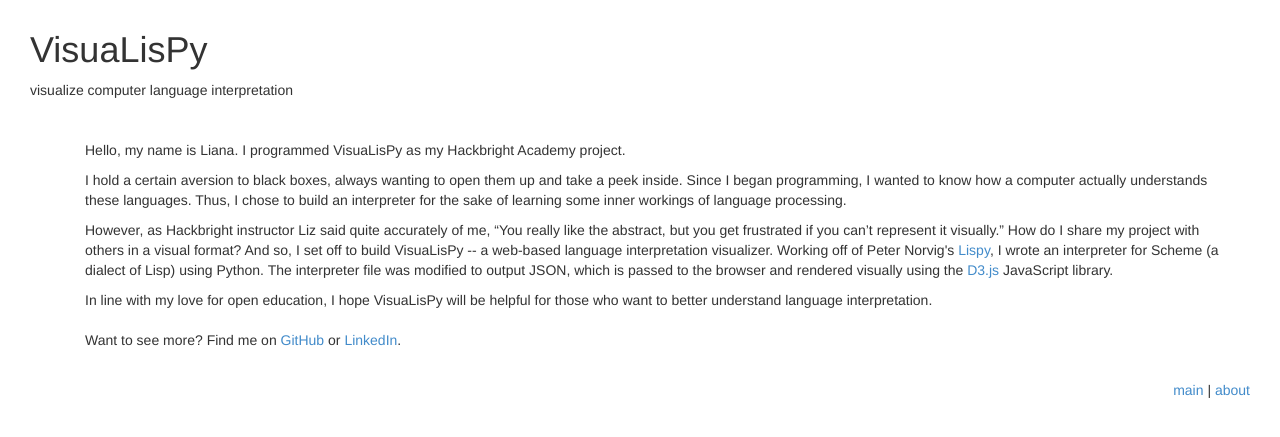
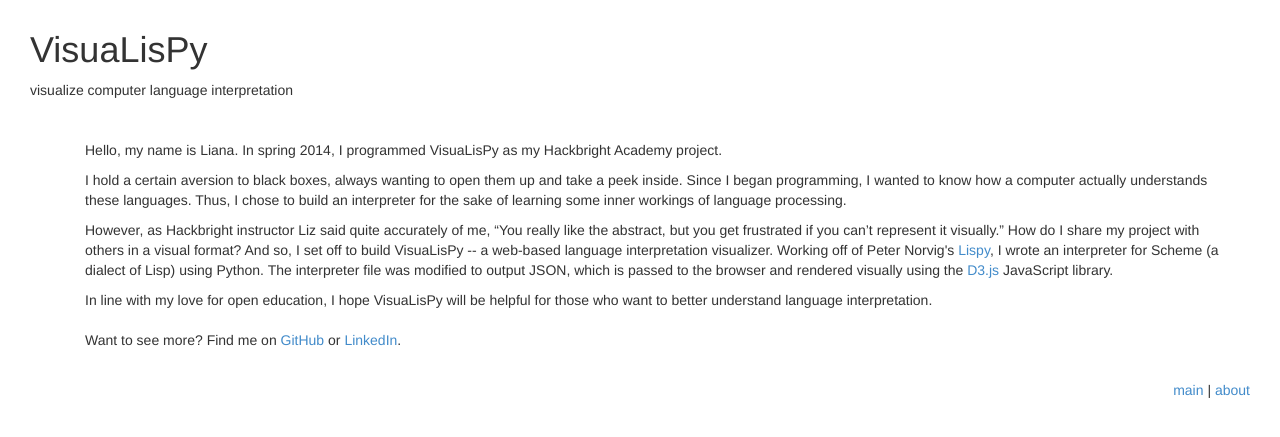
Before and after one commit to lolilo/VisuaLisPy, a Flask app: page /about in a window 1280 px wide. Shown: the top 437 px of the page. Run offline with Flask 2, Linux system fonts and the light colour scheme; some libraries are stand-ins or nearby versions.

Commit message:
cleaning

```diff
--- a/templates/about.html
+++ b/templates/about.html
@@ -2,7 +2,7 @@
 {% block body %}
 
 <div class="container">
-Hello, my name is Liana. I programmed VisuaLisPy as my Hackbright Academy project.
+Hello, my name is Liana. In spring 2014, I programmed VisuaLisPy as my Hackbright Academy project.
 </p>
 I hold a certain aversion to black boxes, always wanting to open them up and take a peek inside. Since I began programming, I wanted to know how a computer actually understands these languages. Thus, I chose to build an interpreter for the sake of learning some inner workings of language processing.
 </p>
```
